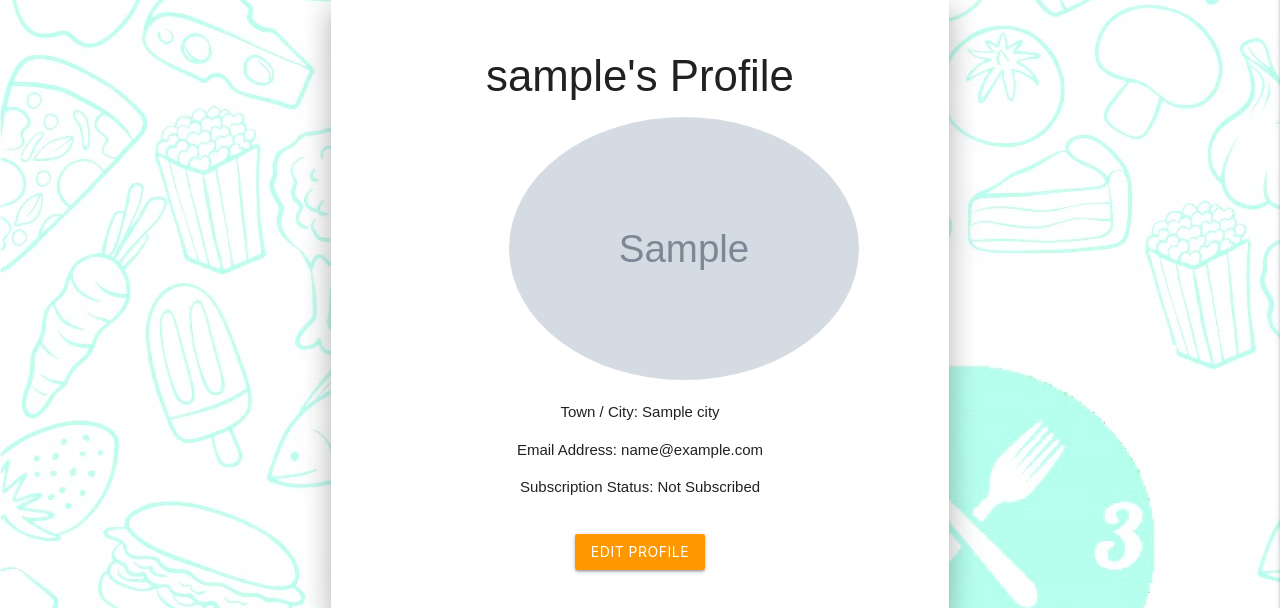
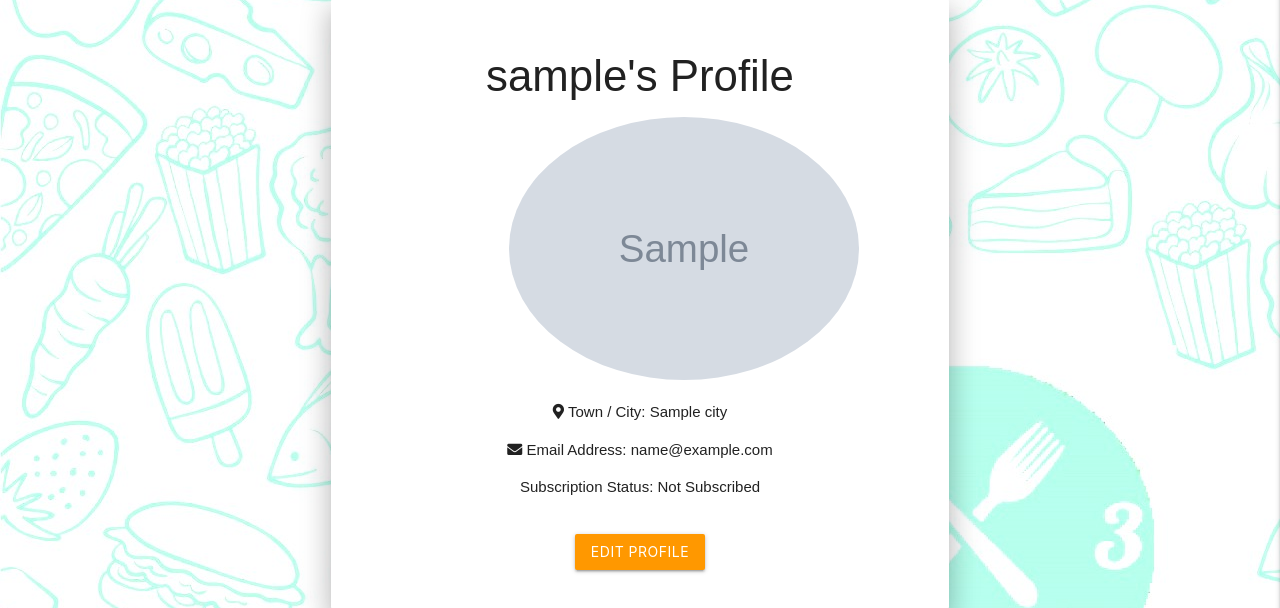
Before and after one commit to GazzaJ/CI-MS3-W3Recipes, a Flask app: page /profile/1 in a window 1280 px wide. Shown: the part 73-681 px from the top of the page. Run offline with Flask 2, Linux system fonts and the light colour scheme; the visitor is signed in with stand-in values (Sample User, id 1); grey boxes marked "Sample" are stand-in pictures; a database or web service that is not in the repository returns one stand-in record (values such as "Sample title"); some libraries are stand-ins or nearby versions; some web fonts are replaced.

Commit message:
Add icons to profile page

```diff
--- a/templates/profile.html
+++ b/templates/profile.html
@@ -13,8 +13,8 @@
             </div>
             <div class="row">
                 <div class="col s12 m6 offset-m3 center-align">
-                    <p>Town / City: {{ city }}</p>
-                    <p>Email Address: {{ email }}</p>
+                    <p><i class="fas fa-map-marker-alt prefix" aria-hidden="true"></i> Town / City: {{ city }}</p>
+                    <p><i class="fas fa-envelope prefix" aria-hidden="true"></i> Email Address: {{ email }}</p>
                     {% if subscribed == "on" %}
                         <p>Subscription Status: Subscribed</p>
                     {% else %}
```
